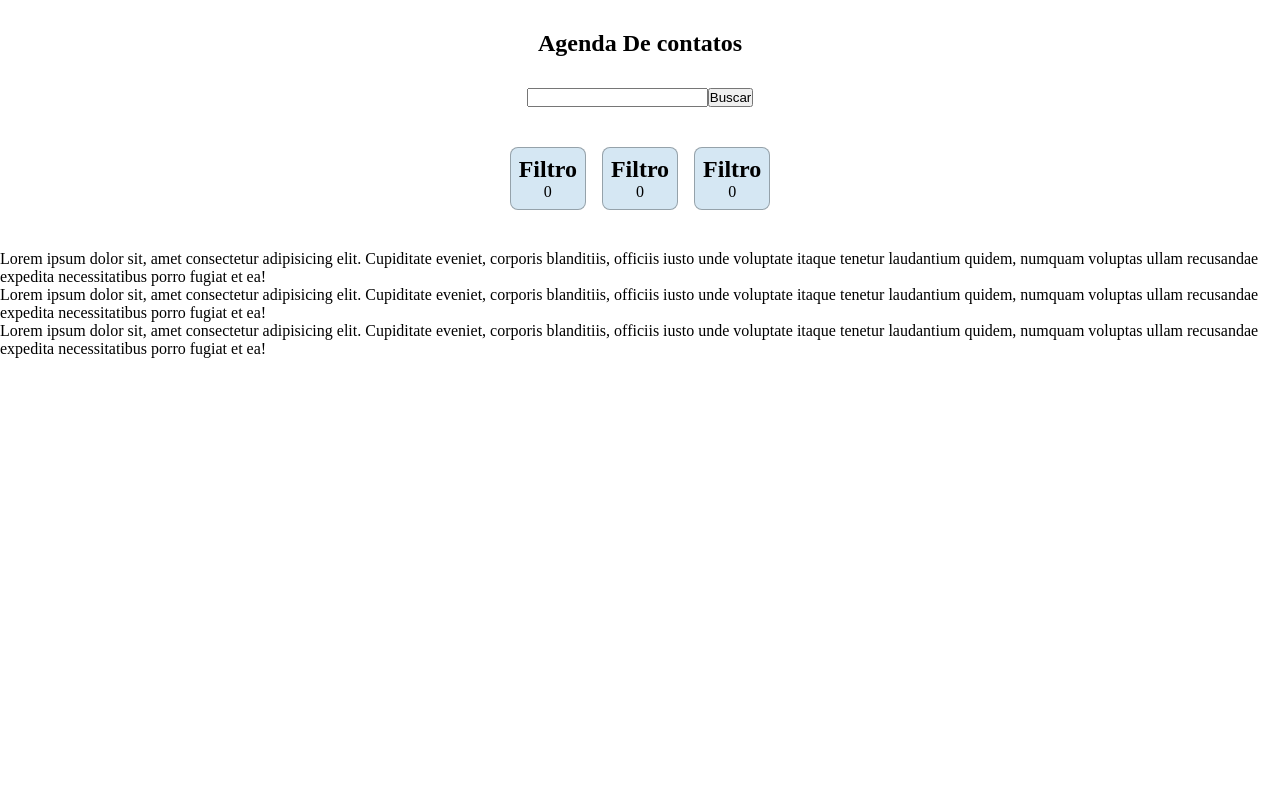
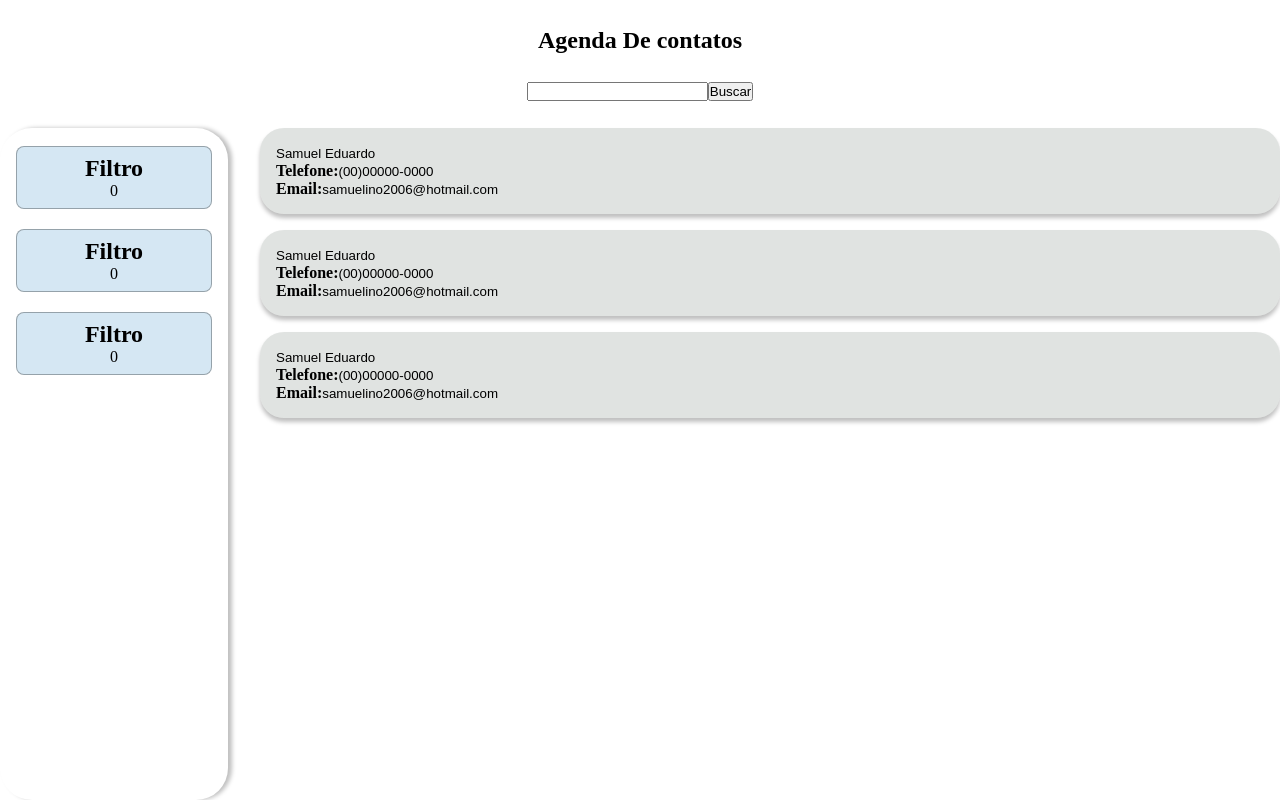
Before and after one commit to samuel-lino/Agenda-de-Contatos, a React (Create React App) app: page / in a window 1280 px wide. Built offline with nearby package versions, Linux system fonts and the light colour scheme.

Commit message:
estilizando os contatos e a barra lateral

```diff
--- a/src/App.tsx
+++ b/src/App.tsx
@@ -1,15 +1,17 @@
+import BarraLateral from './containers/BarraLateral'
 import Header from './containers/Header'
 import ListaDeContatos from './containers/ListaDeContatos'
-import EstiloGlobal from './style'
+import EstiloGlobal, { Container } from './style'
 
 function App() {
   return (
     <>
       <EstiloGlobal />
       <Header />
-      <div>
+      <Container>
+        <BarraLateral />
         <ListaDeContatos />
-      </div>
+      </Container>
     </>
   )
 }
--- a/src/components/Contato/index.tsx
+++ b/src/components/Contato/index.tsx
@@ -1,14 +1,19 @@
+import { Campo, ContatoCard } from './style'
+
 const Contato = () => {
   return (
     <>
-      <li>
-        <p>
-          Lorem ipsum dolor sit, amet consectetur adipisicing elit. Cupiditate
-          eveniet, corporis blanditiis, officiis iusto unde voluptate itaque
-          tenetur laudantium quidem, numquam voluptas ullam recusandae expedita
-          necessitatibus porro fugiat et ea!
-        </p>
-      </li>
+      <ContatoCard>
+        <Campo type="text" value="Samuel Eduardo" />
+        <h4>
+          <span>Telefone:</span>
+          <Campo type="text" value="(00)00000-0000" />
+        </h4>
+        <h4>
+          <span>Email:</span>
+          <Campo type="email" value="samuelino2006@hotmail.com" />
+        </h4>
+      </ContatoCard>
     </>
   )
 }
--- /dev/null
+++ b/src/components/Contato/style.ts
@@ -0,0 +1,14 @@
+import styled from 'styled-components'
+
+export const ContatoCard = styled.li`
+  box-shadow: 0px 4px 4px rgba(0, 0, 0, 0.25);
+  margin-bottom: 16px;
+  border-radius: 24px;
+  padding: 16px;
+  background-color: rgba(141, 150, 145, 0.27);
+`
+export const Campo = styled.input`
+  background-color: transparent;
+  border: none;
+  interactivity: inert;
+`
--- /dev/null
+++ b/src/containers/BarraLateral/index.tsx
@@ -0,0 +1,18 @@
+import FiltroCards from '../../components/FiltroCards'
+import { BarraLateralS, Filtros } from './style'
+
+const BarraLateral = () => {
+  return (
+    <>
+      <BarraLateralS>
+        <Filtros>
+          <FiltroCards />
+          <FiltroCards />
+          <FiltroCards />
+        </Filtros>
+      </BarraLateralS>
+    </>
+  )
+}
+
+export default BarraLateral
--- /dev/null
+++ b/src/containers/BarraLateral/style.ts
@@ -0,0 +1,13 @@
+import { styled } from 'styled-components'
+
+export const BarraLateralS = styled.div`
+  box-shadow: 4px 0px 4px rgba(0, 0, 0, 0.25);
+  height: calc(100vh - 128px);
+  border-radius: 32px;
+  padding: 8px;
+`
+
+export const Filtros = styled.div`
+  display: flex;
+  flex-direction: column;
+`
--- a/src/containers/Header/index.tsx
+++ b/src/containers/Header/index.tsx
@@ -1,6 +1,5 @@
-import FiltroCards from '../../components/FiltroCards'
 import Titulo from '../../components/Titulo'
-import { Cabecalho, Filtros } from './style'
+import { Cabecalho } from './style'
 
 const Header = () => {
   return (
@@ -11,11 +10,6 @@ const Header = () => {
           <input type="text"></input>
           <button>Buscar</button>
         </div>
-        <Filtros>
-          <FiltroCards />
-          <FiltroCards />
-          <FiltroCards />
-        </Filtros>
       </Cabecalho>
     </>
   )
--- a/src/containers/Header/style.ts
+++ b/src/containers/Header/style.ts
@@ -2,13 +2,9 @@ import styled from 'styled-components'
 
 export const Cabecalho = styled.header`
   width: 100vw;
-  height: 250px;
+  height: 128px;
   display: flex;
   justify-content: space-evenly;
   flex-direction: column;
   align-items: center;
 `
-
-export const Filtros = styled.div`
-  display: inline-flex;
-`
--- a/src/containers/ListaDeContatos/index.tsx
+++ b/src/containers/ListaDeContatos/index.tsx
@@ -1,13 +1,14 @@
 import Contato from '../../components/Contato'
+import { Lista } from './style'
 
 const ListaDeContatos = () => {
   return (
     <>
-      <ul>
+      <Lista>
         <Contato />
         <Contato />
         <Contato />
-      </ul>
+      </Lista>
     </>
   )
 }
--- /dev/null
+++ b/src/containers/ListaDeContatos/style.ts
@@ -0,0 +1,5 @@
+import styled from 'styled-components'
+
+export const Lista = styled.ul`
+  align-items: center;
+`
--- a/src/style/index.ts
+++ b/src/style/index.ts
@@ -1,12 +1,18 @@
-import { createGlobalStyle } from 'styled-components'
+import styled, { createGlobalStyle } from 'styled-components'
 
 const EstiloGlobal = createGlobalStyle`
   *{
     margin: 0;
     padding: 0;
     box-sizing: border-box;
-
+    list-style: none
   }
 `
 
+export const Container = styled.div`
+  display: grid;
+  grid-template-columns: 228px auto;
+  grid-gap: 32px;
+`
+
 export default EstiloGlobal
```
